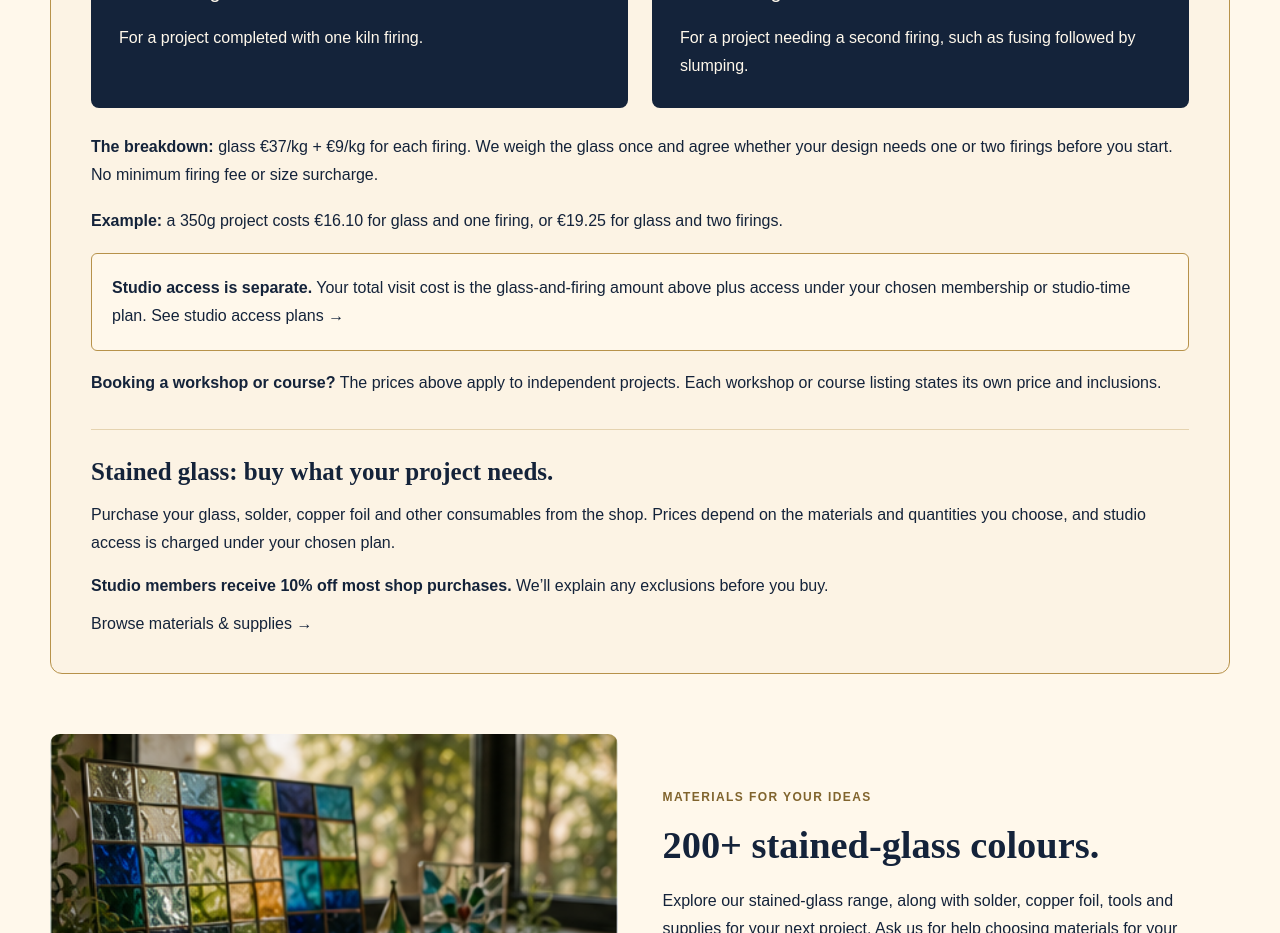
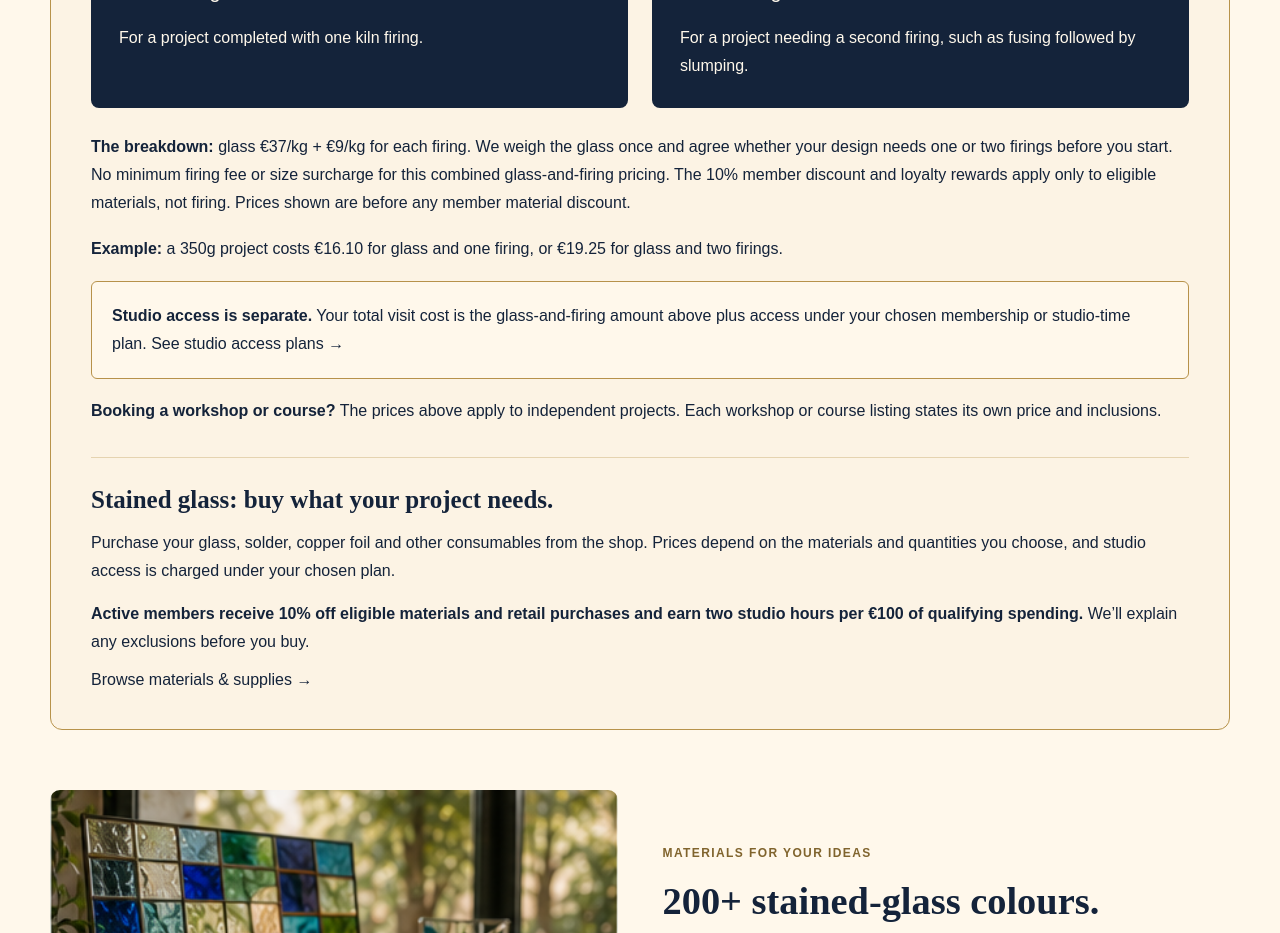
Before and after one commit to guzzep/crafteris-studio-website, a Next.js app: page /glass in a window 1280 px wide. Shown: the part 2320-3253 px from the top of the page. Built offline with nearby package versions, Linux system fonts and the light colour scheme; no server answers; the database is empty.

Commit message:
Align public activity details with 2027 policy

```diff
--- a/src/app/glass/page.tsx
+++ b/src/app/glass/page.tsx
@@ -19,8 +19,8 @@ export default function GlassPage() {
     <section className={styles.section}><p className={styles.eyebrow}>Choose your next step</p><h2>Your way to make.</h2><div className={styles.routeGrid}>{routes.map(([title,text,href]) => <Link href={href} key={title}><h3>{title} <span aria-hidden="true">↗</span></h3><p>{text}</p></Link>)}</div></section>
     <section className={styles.pricing} id="glass-pricing"><div className={styles.pricingHeading}><p className={styles.eyebrow}>Independent studio projects</p><h2>Clear prices. No surprises.</h2><p>All charges are explained before you begin. We’ll help you understand the cost of your project, so you can choose what suits your budget.</p></div>
       <h3>Fused glass: glass and firing</h3><div className={styles.priceGrid}><article><p>Glass + one firing</p><strong>€46<span>/kg</span></strong><p>For a project completed with one kiln firing.</p></article><article><p>Glass + two firings</p><strong>€55<span>/kg</span></strong><p>For a project needing a second firing, such as fusing followed by slumping.</p></article></div>
-      <div className={styles.priceDetails}><p><strong>The breakdown:</strong> glass €37/kg + €9/kg for each firing. We weigh the glass once and agree whether your design needs one or two firings before you start. No minimum firing fee or size surcharge.</p><p><strong>Example:</strong> a 350g project costs €16.10 for glass and one firing, or €19.25 for glass and two firings.</p><p className={styles.accessNote}><strong>Studio access is separate.</strong> Your total visit cost is the glass-and-firing amount above plus access under your chosen membership or studio-time plan. <Link href="/membership">See studio access plans →</Link></p><p><strong>Booking a workshop or course?</strong> The prices above apply to independent projects. Each workshop or course listing states its own price and inclusions.</p></div>
-      <div className={styles.stainedCosts}><h3>Stained glass: buy what your project needs.</h3><p>Purchase your glass, solder, copper foil and other consumables from the shop. Prices depend on the materials and quantities you choose, and studio access is charged under your chosen plan.</p><p><strong>Studio members receive 10% off most shop purchases.</strong> We’ll explain any exclusions before you buy.</p><Link href="/shop">Browse materials & supplies →</Link></div>
+      <div className={styles.priceDetails}><p><strong>The breakdown:</strong> glass €37/kg + €9/kg for each firing. We weigh the glass once and agree whether your design needs one or two firings before you start. No minimum firing fee or size surcharge for this combined glass-and-firing pricing. The 10% member discount and loyalty rewards apply only to eligible materials, not firing. Prices shown are before any member material discount.</p><p><strong>Example:</strong> a 350g project costs €16.10 for glass and one firing, or €19.25 for glass and two firings.</p><p className={styles.accessNote}><strong>Studio access is separate.</strong> Your total visit cost is the glass-and-firing amount above plus access under your chosen membership or studio-time plan. <Link href="/membership">See studio access plans →</Link></p><p><strong>Booking a workshop or course?</strong> The prices above apply to independent projects. Each workshop or course listing states its own price and inclusions.</p></div>
+      <div className={styles.stainedCosts}><h3>Stained glass: buy what your project needs.</h3><p>Purchase your glass, solder, copper foil and other consumables from the shop. Prices depend on the materials and quantities you choose, and studio access is charged under your chosen plan.</p><p><strong>Active members receive 10% off eligible materials and retail purchases and earn two studio hours per €100 of qualifying spending.</strong> We’ll explain any exclusions before you buy.</p><Link href="/shop">Browse materials & supplies →</Link></div>
     </section>
     <section className={styles.shop}><img src="/shop/glass-shop.png" alt="Glass materials and creative supplies" /><div><p className={styles.eyebrow}>Materials for your ideas</p><h2>200+ stained-glass colours.</h2><p>Explore our stained-glass range, along with solder, copper foil, tools and supplies for your next project. Ask us for help choosing materials for your technique.</p><Link className={styles.button} href="/shop">Explore the shop</Link></div></section>
     <section className={styles.group}><div><h2>Create something together.</h2><p>Bring friends, colleagues, schools or a private group together for a creative glass experience. Make individual pieces or ask us about creating a collaborative glass artwork as a team.</p></div><Link className={styles.button} href="/team-building">Team building & groups →</Link></section>
```
